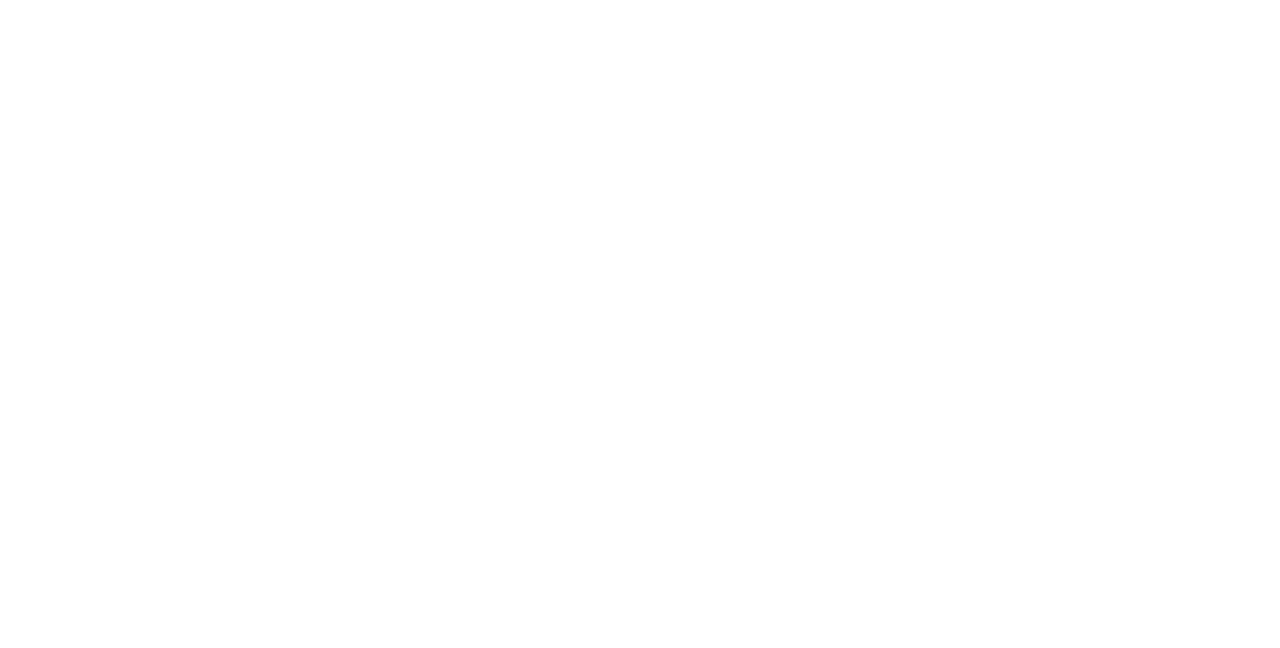
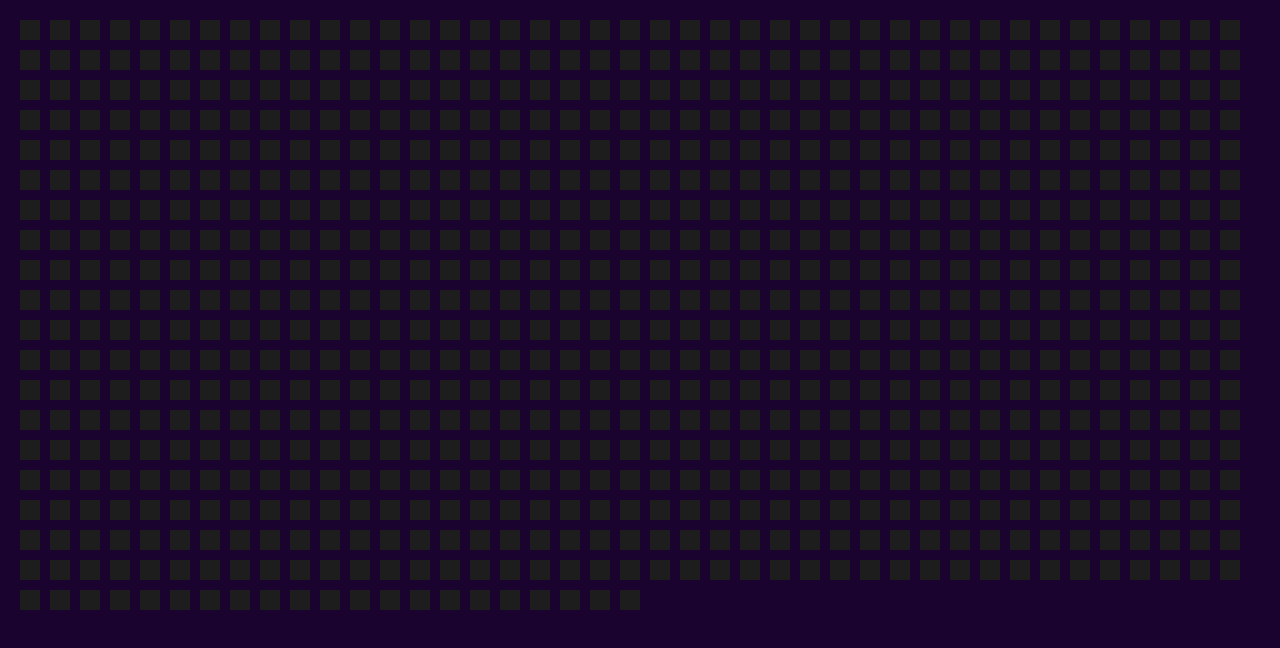
Before and after one commit to acciojob/Color-board-itsNeer, a website: page main.html in a window 1280 px wide. Drawn offline with Linux system fonts and the light colour scheme.

Commit message:
created a submission

```diff
--- a/main.html
+++ b/main.html
@@ -1,16 +1,18 @@
 <!DOCTYPE html>
+<html lang="en">
+<head>
+	<meta charset="UTF-8">
+	<meta name="viewport" content="width=device-width, initial-scale=1.0">
+	<title>Document</title>
+	<link rel="stylesheet" href="styles.css">
 
-<html>
-
-<head>
-	<link rel="stylesheet" href="styles.css">
 </head>
-
 <body>
 	<!-- the entire body must be written by student -->
-    <script type="text/javascript" src="./script.js">
-</script>
+	<div class="container">
 
+	</div>
+	<script type="text/javascript" src="./script.js">
+    </script>
 </body>
-
 </html>
--- a/script.js
+++ b/script.js
@@ -1 +1,32 @@
 //your JS code here. If required.
+let container = document.querySelectorAll(".container");
+// console.log(container);
+
+
+
+for (let i = 0; i < 800; i++) {
+    let box = document.createElement("div");
+    container[0].append(box);
+    // box.style.cssText = "height: 20px; width: 20px;";
+    box.className = "square"
+}
+let square = document.querySelectorAll(".square");
+
+square.forEach((sq) => {
+    sq.addEventListener("mouseover", () => {
+        sq.style.backgroundColor =  randomColor();
+
+        setTimeout(() => {
+            sq.style.backgroundColor = '';
+        }, 1000)
+    })
+})
+
+function randomColor() {
+    let letters = '0123456789ABCDEF'
+    let color = "#"
+    for (let i = 0; i < 6; i++) {
+        color += letters[Math.floor(Math.random()*16)]
+    }
+    return color
+}
--- a/styles.css
+++ b/styles.css
@@ -1 +1,20 @@
 /*  your css code here. If applicable */
+.square {
+    height: 20px;
+    width: 20px;
+    background: rgb(29, 29, 29);
+}
+
+* {
+    background-color: #1a032f;
+    padding: 0;
+    margin: 0;
+}
+.container {
+    padding: 20px;
+    height: 100%;
+    display: flex;
+    flex-wrap: wrap;
+    gap: 10px;
+
+}
```
